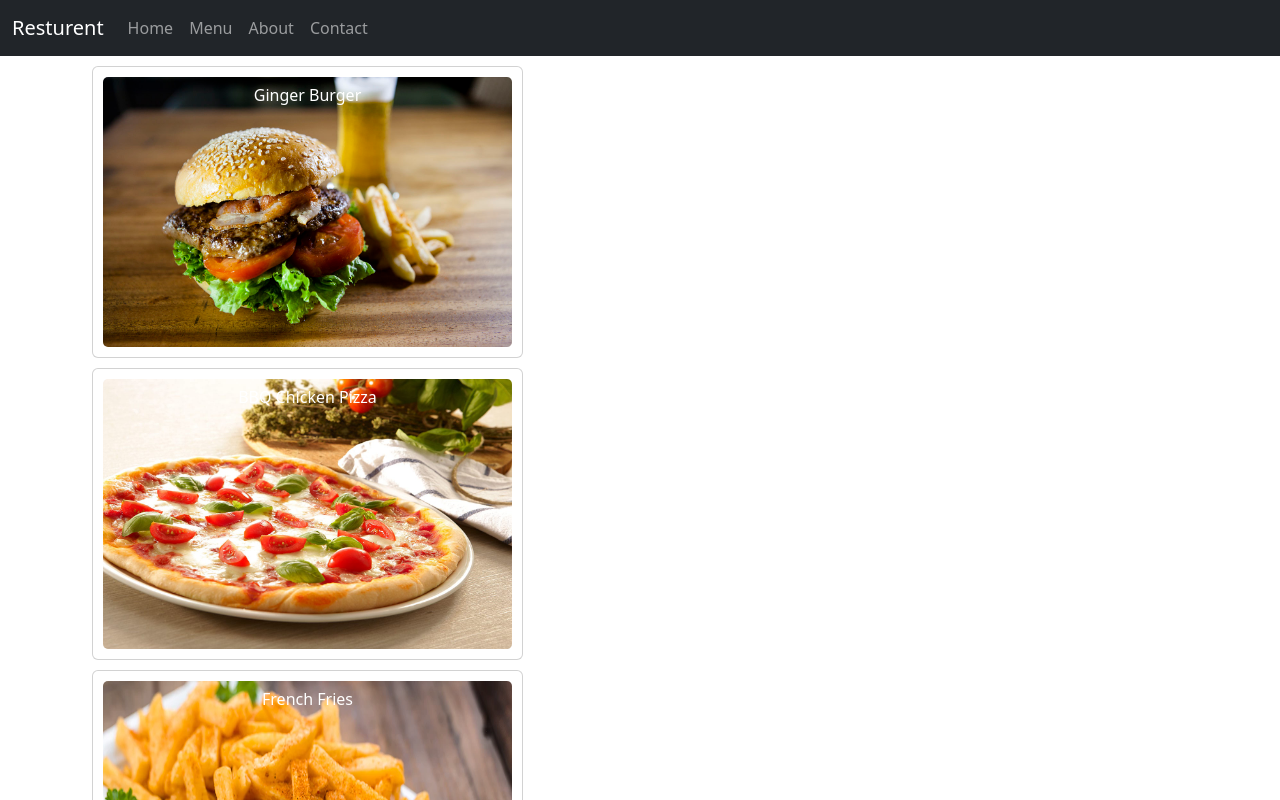
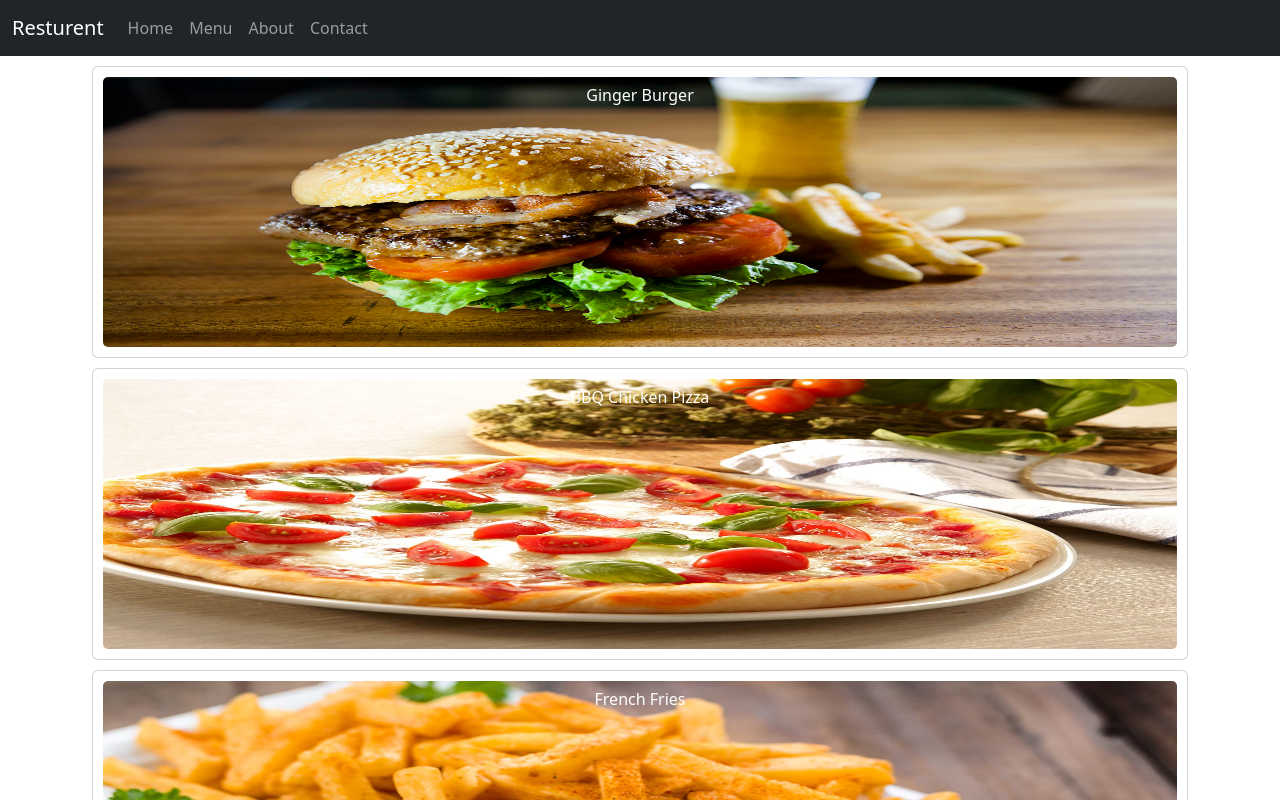
Before and after one commit to Nazmul-Karim-Tanvir/React-for-Frontend-Development-with-Redux, a React (Create React App) app in the folder project-1-resturent-app/resturent-app/: page /menu in a window 1280 px wide. Shown: the top 800 px of the page. Built offline with nearby package versions, Linux system fonts and the light colour scheme.

Commit message:
4. Some changes in Menu Component

```diff
--- a/project-1-resturent-app/resturent-app/src/componenets/body/Menu.js
+++ b/project-1-resturent-app/resturent-app/src/componenets/body/Menu.js
@@ -1,33 +1,65 @@
-import React, { useState } from 'react'
-import MenuItem from './MenuItem'
-import DISHES from '../../data/dishes'
+import React, { Component } from 'react';
+import DISHES from '../../data/dishes.js';
+import MenuItem from './MenuItem';
 import DishDetail from './DishDetail';
-
-const Menu = () => {
-    const [dishes] = useState(DISHES);
-    const [selectedDish,setSelectedDish] = useState(null);
-    const onSelectDish =(dish) =>{
-        setSelectedDish(dish);
-    }
-    const menu = dishes.map((dish) => {
-        return <MenuItem dish={dish} onSelectDish={onSelectDish} key={dish.id} />;
-    });
+import { CardColumns, Modal, ModalBody, ModalFooter, Button } from 'reactstrap';
 
 
+class Menu extends Component {
+    state = {
+        dishes: DISHES,
+        selectedDish: null,
+        modalOpen: false
+    }
 
-    const dishDetail = selectedDish?<DishDetail dish={selectedDish}/>:null;
-    return (
-        <div className='container'>
-            <div className='row'>
-                <div className='col-5'>
-                    {menu}
-                </div>
-                <div className='col-7'>
-                {dishDetail}
+    onDishSelect = dish => {
+        this.setState({
+            selectedDish: dish,
+            modalOpen: !this.state.modalOpen
+        });
+    }
+
+    toggleModal = () => {
+        this.setState({
+            modalOpen: !this.state.modalOpen
+        })
+    }
+
+    render() {
+        const menu = this.state.dishes.map(item => {
+            return (
+                <MenuItem
+                    dish={item}
+                    key={item.id}
+                    onSelectDish={() => this.onDishSelect(item)}
+                />
+            );
+        })
+
+        let dishDetail = null;
+        if (this.state.selectedDish != null) {
+            dishDetail = <DishDetail dish={this.state.selectedDish} />
+        }
+        return (
+            <div className="container">
+                <div className="row">
+                    <CardColumns>
+                        {menu}
+                    </CardColumns>
+                    <Modal isOpen={this.state.modalOpen} onClick={this.toggleModal}>
+                        <ModalBody>
+                            {dishDetail}
+                        </ModalBody>
+                        <ModalFooter>
+                            <Button color="secondary" onClick={this.toggleModal}>
+                                Close
+                            </Button>
+                        </ModalFooter>
+                    </Modal>
                 </div>
             </div>
-        </div>
-    )
+        );
+    }
 }
 
 export default Menu;
```
